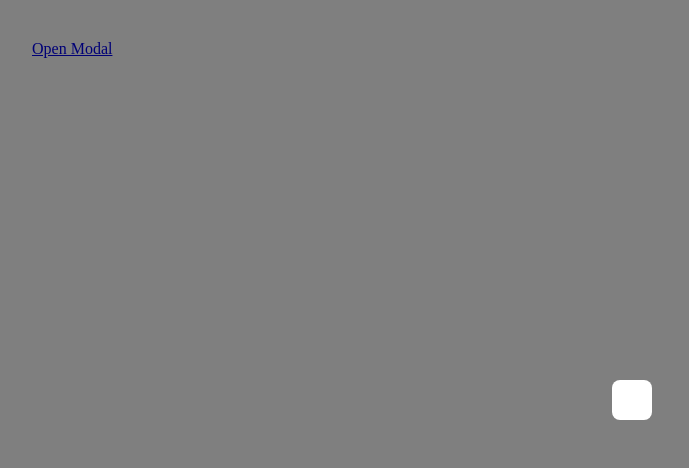
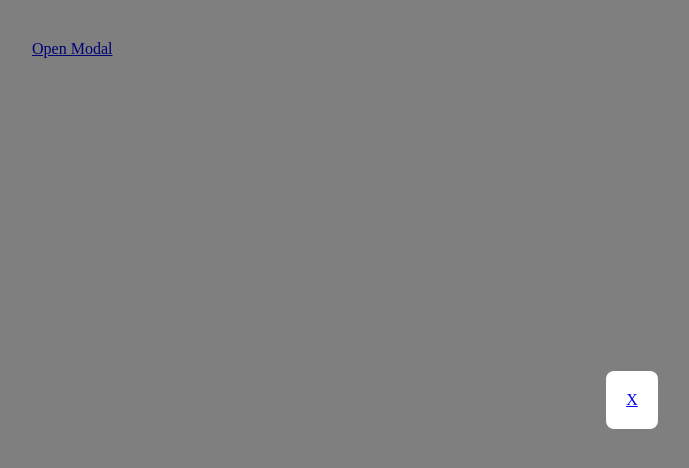
Before and after one commit to straumoy/15-Pure-CSS-Modal-Popup, a plain HTML site: page index.html in a window 1280 px wide. Both pictures are taken after a click on the link "Open Modal". Shown: the whole page, without its empty margins (8-697 px from the left). Drawn offline with Linux system fonts and the light colour scheme.

Commit message:
fixed X display issue

```diff
--- a/index.html
+++ b/index.html
@@ -12,7 +12,7 @@
     <a href="#modal">Open Modal</a>
     <div id="modal" class="modal">
         <div class="content">
-            <a href="#"X></a>
+            <a href="#">X</a>
         </div>
     </div>
 </body>
```
